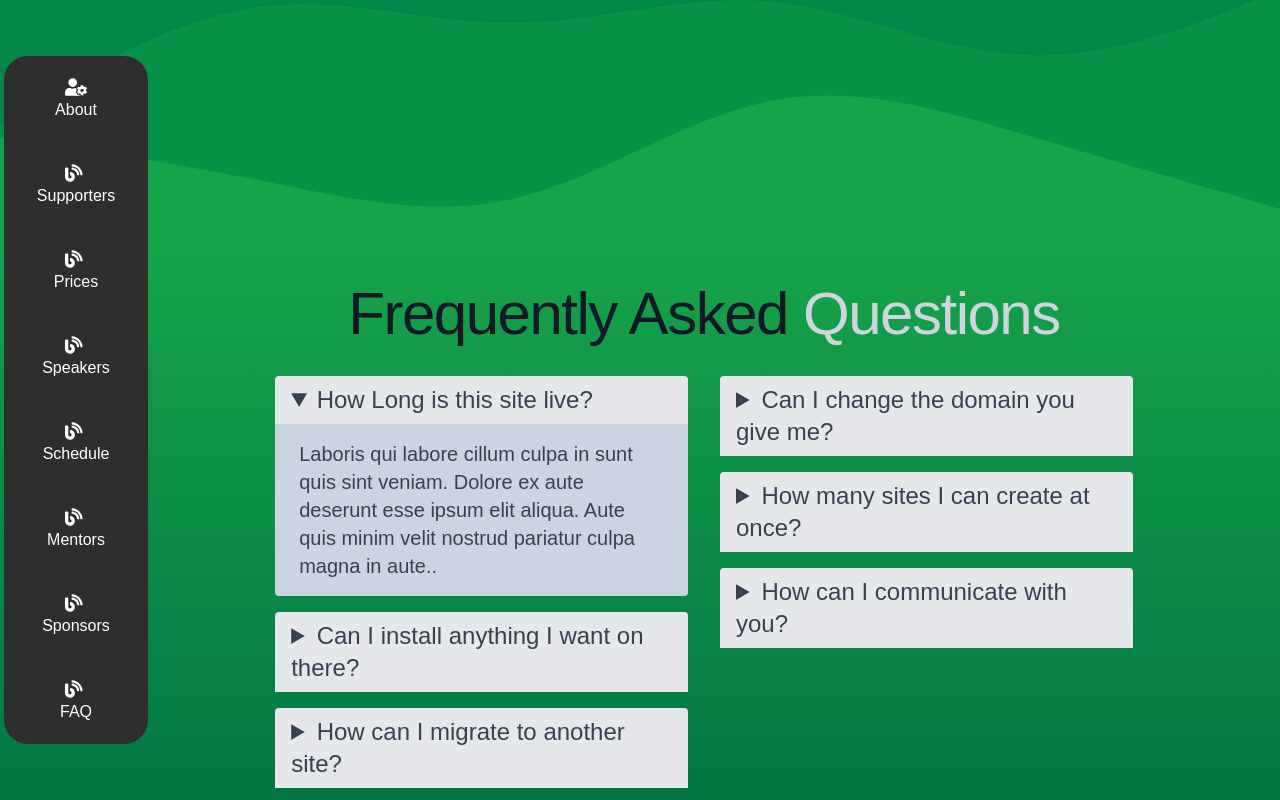
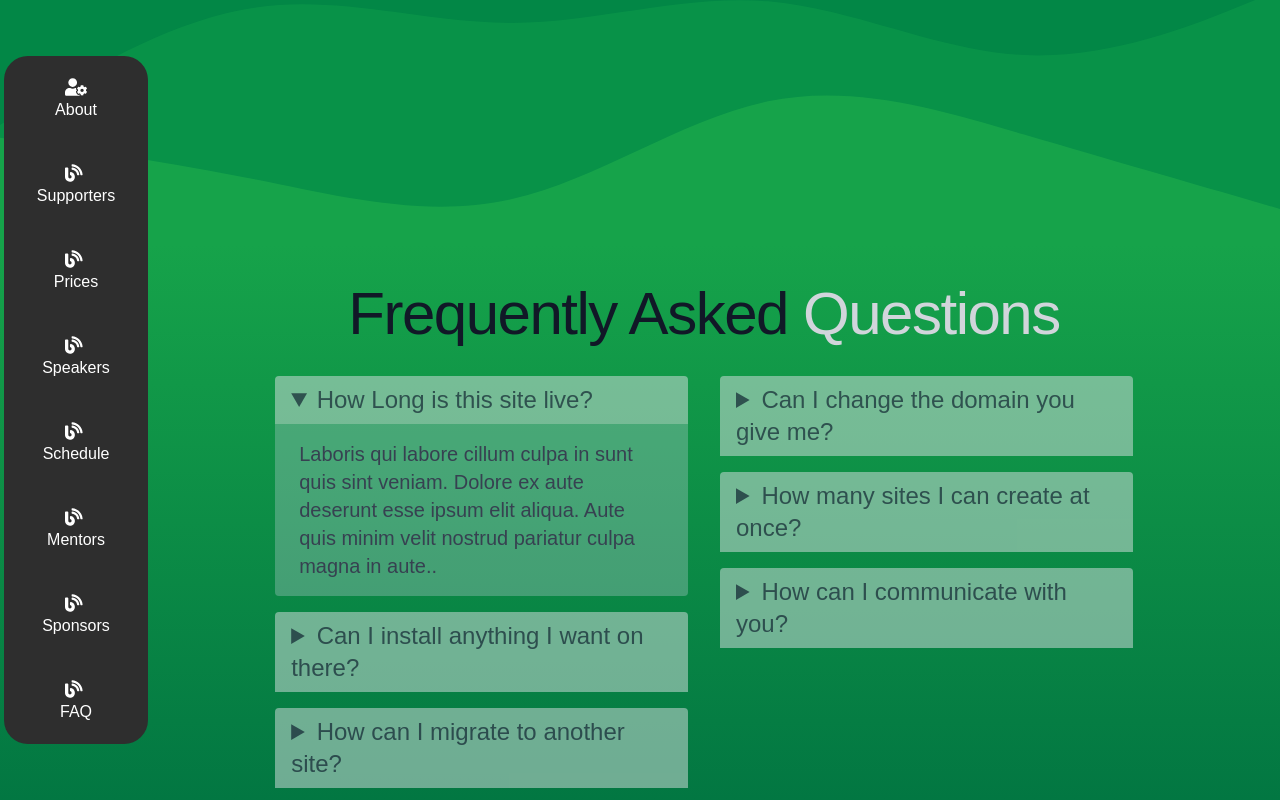
Before and after one commit to ICEFOSS/hackfit, a React (Create React App) app: page / in a window 1280 px wide. Both pictures are taken after a click on the heading "How Long is this site live?". Shown: the part 9388-10188 px from the top of the page. Built offline with nearby package versions, Linux system fonts and the light colour scheme.

Commit message:
added transparency to faq card and removed heading in footer

```diff
--- a/src/components/faq.js
+++ b/src/components/faq.js
@@ -66,12 +66,12 @@ function Each_faq_bar(props) {
     <>
 
       <details className="mb-4">
-        <summary className="text-xl sm:text-2xl rounded-t transition duration-200 hover:scale-105 bg-gray-200 py-2 px-4">
+        <summary className="text-xl sm:text-2xl rounded-t transition duration-200 hover:scale-105 bg-gray-200 py-2 px-4 opacity-80 bg-opacity-60">
           {props.question}
         </summary>
 
         <p
-          className="text-lg md:text-xl bg-slate-300 rounded-b p-4 px-6"
+          className="text-lg md:text-xl bg-slate-300 rounded-b p-4 px-6 bg-opacity-30"
           style={{ fontFamily: "sans-serif" }}
         >
           {props.answer}
--- a/src/components/footer.js
+++ b/src/components/footer.js
@@ -5,7 +5,7 @@ export default function Footer() {
             <footer className="text-center ml-0 md:ml-36">
                 <div className="max-w-screen-xl px-4 py-12 mx-auto sm:px-6 lg:px-8">
                     <div className="max-w-3xl mx-auto space-y-6">
-                        <h2 className="text-3xl font-semibold leading-9 tracking-tight text-brochwhite sm:text-4xl sm:leading-10">Contact</h2>
+                        {/* <h2 className="text-3xl font-semibold leading-9 tracking-tight text-brochwhite sm:text-4xl sm:leading-10">Contact</h2> */}
 
                         <div className="mt-8 flex flex-col md:flex-row flex-grow flex-wrap sm:gap-x-8 justify-evenly">
                             <div className="flex flex-col md:flex-row flex-wrap justify-center">
```
